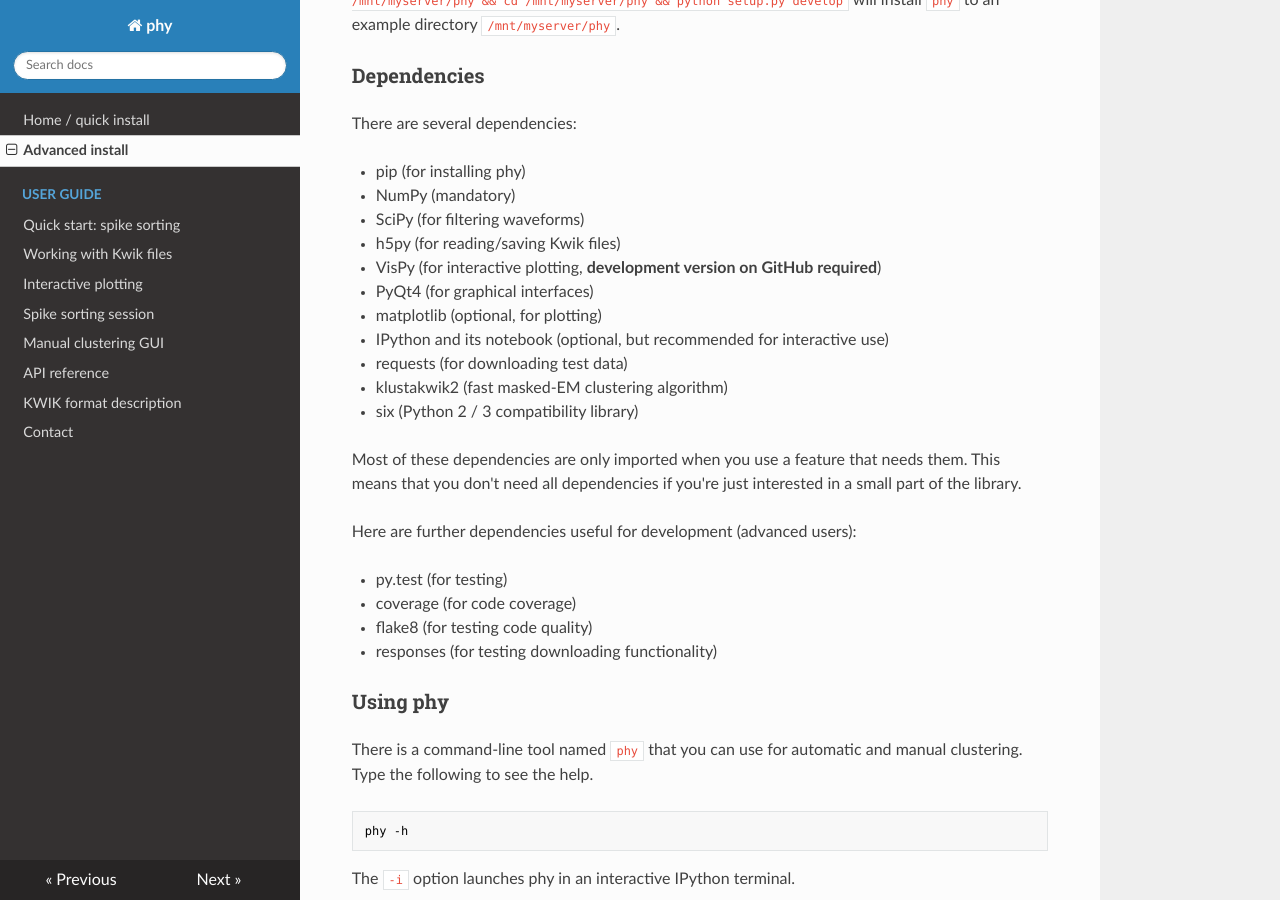
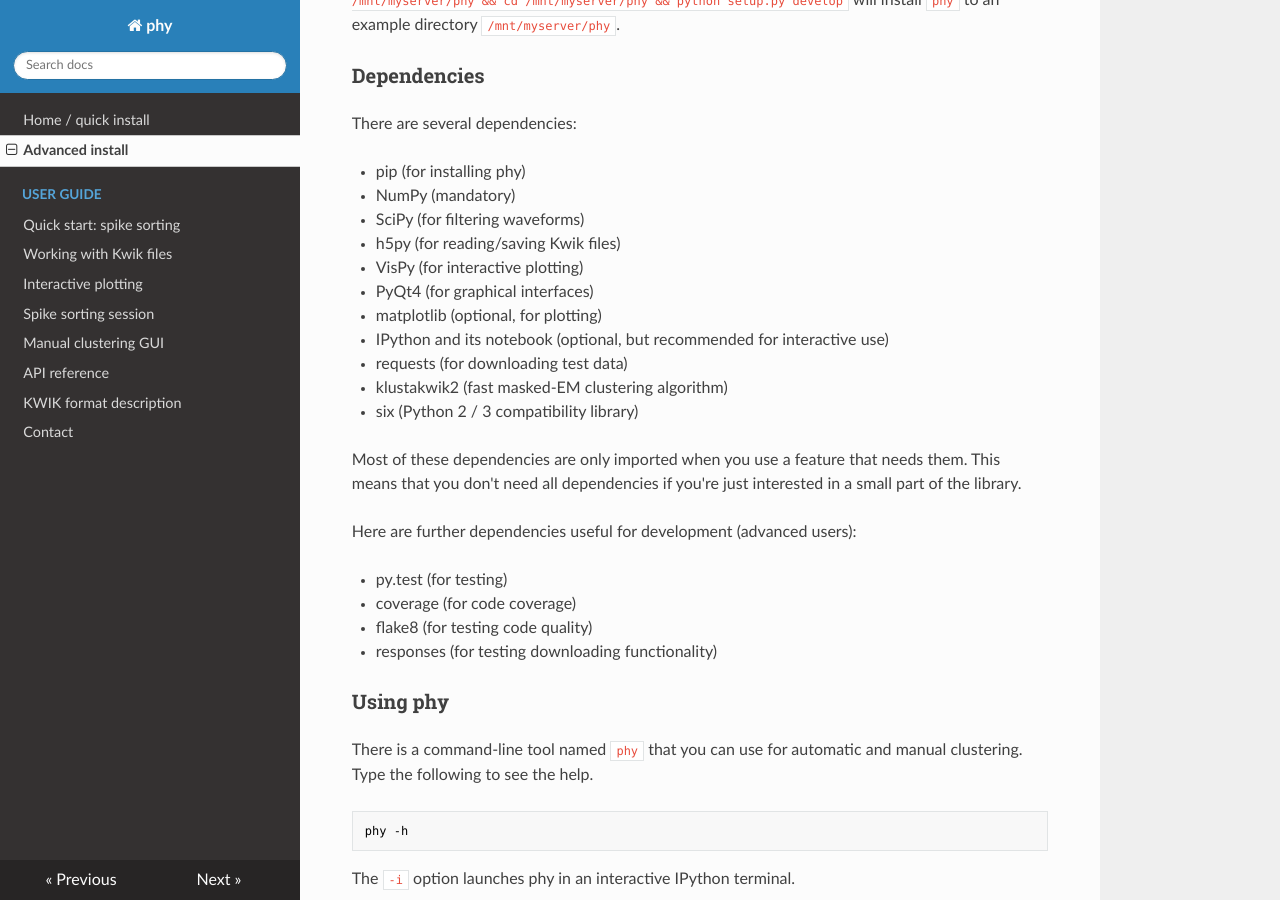
Before and after one commit to kwikteam/phy-doc, an MkDocs documentation site: the page built from docs/install.md, in a window 1280 px wide and 900 px high, scrolled down 1587 px. Built offline with MkDocs 1.6.1, drawn with Linux system fonts in a browser that asks for light colours; nearby versions of some CDN libraries; old or Windows-style settings are respelled for this version of MkDocs.

Commit message:
Removed development version of Vispy requirement

```diff
--- a/docs/install.md
+++ b/docs/install.md
@@ -63,7 +63,7 @@ There are several dependencies:
 * NumPy (mandatory)
 * SciPy (for filtering waveforms)
 * h5py (for reading/saving Kwik files)
-* VisPy (for interactive plotting, **development version on GitHub required**)
+* VisPy (for interactive plotting)
 * PyQt4 (for graphical interfaces)
 * matplotlib (optional, for plotting)
 * IPython and its notebook (optional, but recommended for interactive use)
```
